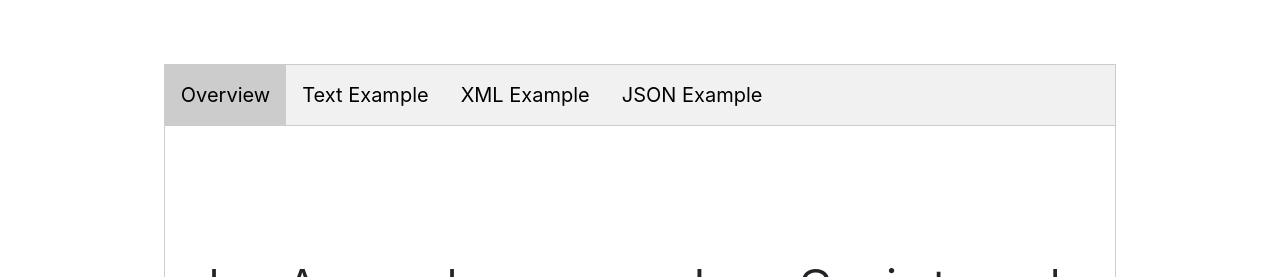
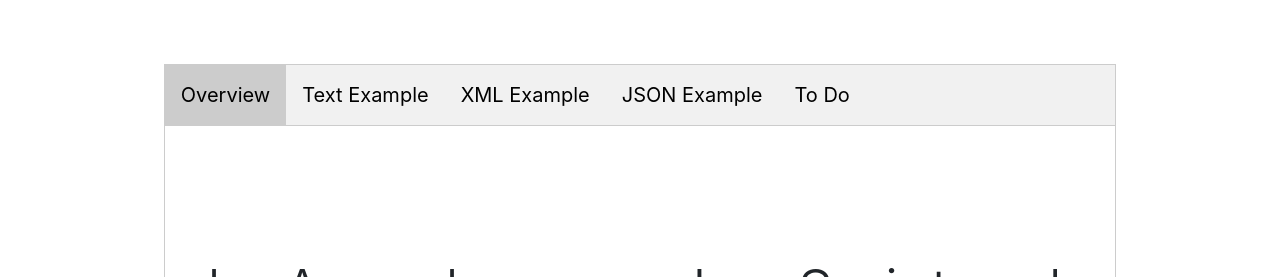
Before and after one commit to Montana-Media-Arts/441-web-tech-Spring2021-course, a Jekyll site: the page built from modules/week-9/_posts/2001-01-01-AJAX.md, in a window 1280 px wide and 900 px high, scrolled down 340 px. Shown: the part 177-454 px from the top of the window. Built offline with Jekyll 4.4.1, drawn with Linux system fonts in a browser that asks for light colours; nearby versions of some CDN libraries; comment, search, counter and statistics services are not loaded.

Commit message:
Update 2001-01-01-AJAX.md

```diff
--- a/modules/week-9/_posts/2001-01-01-AJAX.md
+++ b/modules/week-9/_posts/2001-01-01-AJAX.md
@@ -12,6 +12,7 @@ jotted: false
   <button class="tablinks" onclick="openTab(event, 'textexample')">Text Example</button>
   <button class="tablinks" onclick="openTab(event, 'xmlexample')">XML Example</button>
   <button class="tablinks" onclick="openTab(event, 'jsonexample')">JSON Example</button>
+  <button class="tablinks" onclick="openTab(event, 'todo')">To Do</button>
 </div>
 <div id="Overview" class="tabcontent" style="display:block">
 <div class="tabhtml" markdown="1">
```
